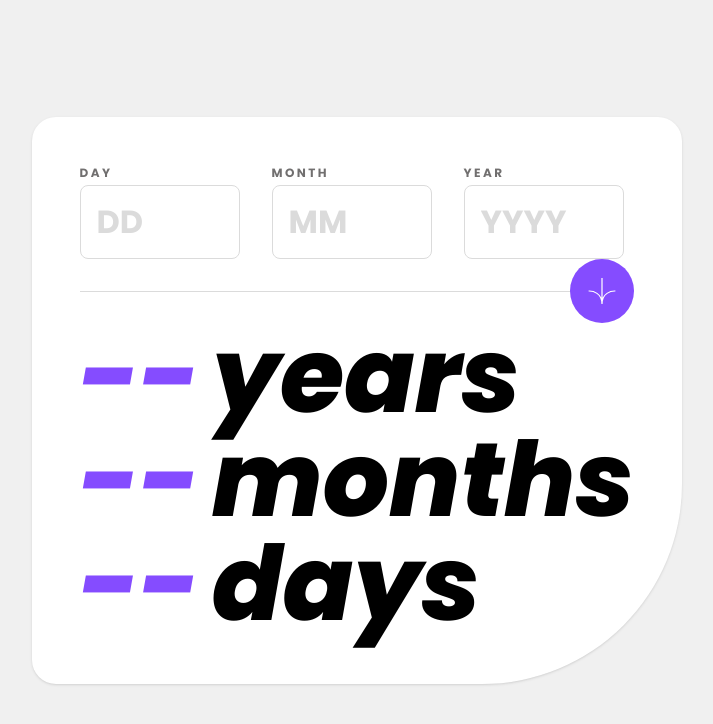
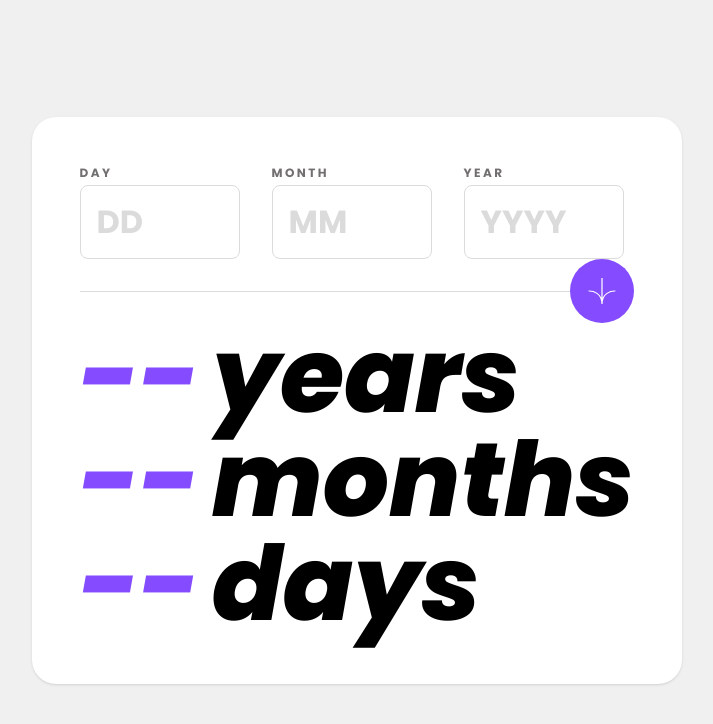
Before and after one commit to CarlosPDN/age-calculator, a Preact app: page / in a window 1280 px wide. Shown: the top 724 px of the page, without its empty margins (283-996 px from the left). Built offline with nearby package versions, Linux system fonts and the light colour scheme.

Commit message:
replace arbitrary pixel values with Tailwind scale equivalents

```diff
--- a/src/app.tsx
+++ b/src/app.tsx
@@ -32,7 +32,7 @@ export function App() {
 
   return (
     <main class="flex min-h-screen items-center justify-center p-4">
-      <div class="w-full max-w-210 rounded-3xl rounded-br-[200px] bg-white p-12 shadow-sm max-sm:rounded-br-[100px] max-sm:p-6">
+      <div class="w-full max-w-210 rounded-3xl rounded-br-50 bg-white p-12 shadow-sm max-sm:rounded-br-25 max-sm:p-6">
         {/* Form */}
         <form onSubmit={handleSubmit} noValidate>
           <div class="flex gap-8 max-sm:gap-4">
```
